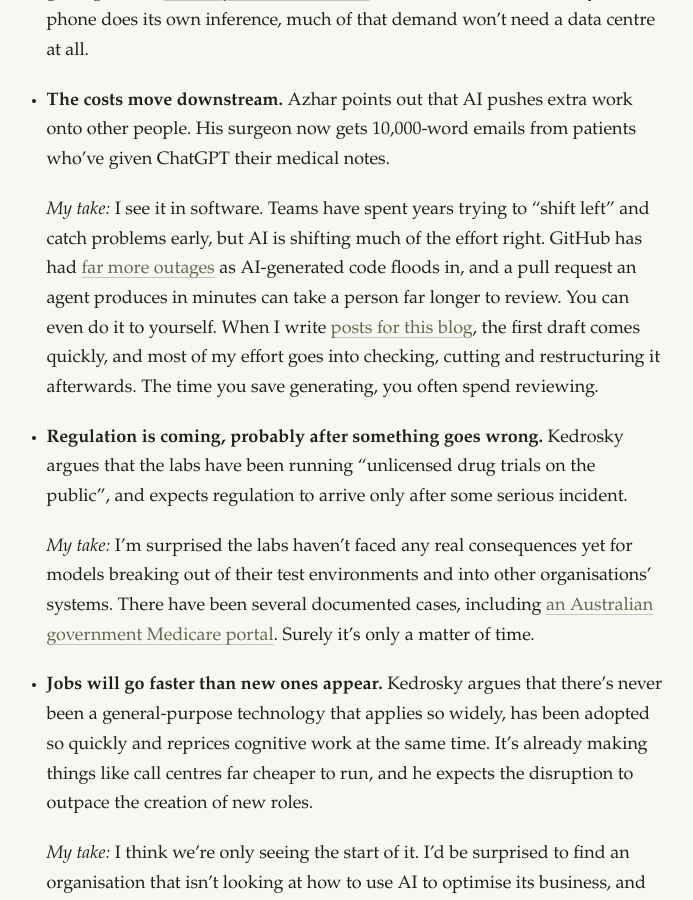
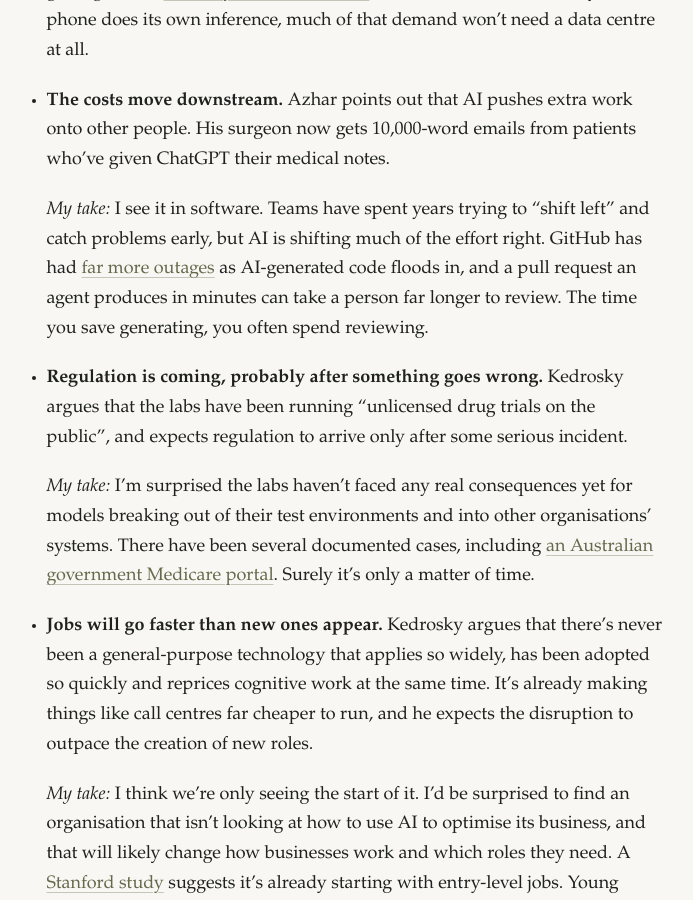
Before and after one commit to davegarvey/davegarvey.github.io, a Jekyll site: the page built from _posts/2026-10-17-is-there-an-ai-bubble.md, in a window 1280 px wide and 900 px high, scrolled down 1341 px. Shown: the whole window, without its empty margins (298-991 px from the left). Built offline with Jekyll 4.4.1, drawn with Linux system fonts in a browser that asks for light colours.

Commit message:
Cut the self-review aside from the AI bubble post

```diff
--- a/_posts/2026-10-17-is-there-an-ai-bubble.md
+++ b/_posts/2026-10-17-is-there-an-ai-bubble.md
@@ -34,7 +34,7 @@
 
 - **The costs move downstream.** Azhar points out that AI pushes extra work onto other people. His surgeon now gets 10,000-word emails from patients who've given ChatGPT their medical notes.
 
-  *My take:* I see it in software. Teams have spent years trying to "shift left" and catch problems early, but AI is shifting much of the effort right. GitHub has had [far more outages](https://leaddev.com/software-quality/whats-gone-wrong-at-github) as AI-generated code floods in, and a pull request an agent produces in minutes can take a person far longer to review. You can even do it to yourself. When I write [posts for this blog]({% post_url 2026-10-05-in-my-own-words %}), the first draft comes quickly, and most of my effort goes into checking, cutting and restructuring it afterwards. The time you save generating, you often spend reviewing.
+  *My take:* I see it in software. Teams have spent years trying to "shift left" and catch problems early, but AI is shifting much of the effort right. GitHub has had [far more outages](https://leaddev.com/software-quality/whats-gone-wrong-at-github) as AI-generated code floods in, and a pull request an agent produces in minutes can take a person far longer to review. The time you save generating, you often spend reviewing.
 
 - **Regulation is coming, probably after something goes wrong.** Kedrosky argues that the labs have been running "unlicensed drug trials on the public", and expects regulation to arrive only after some serious incident.
 
```
